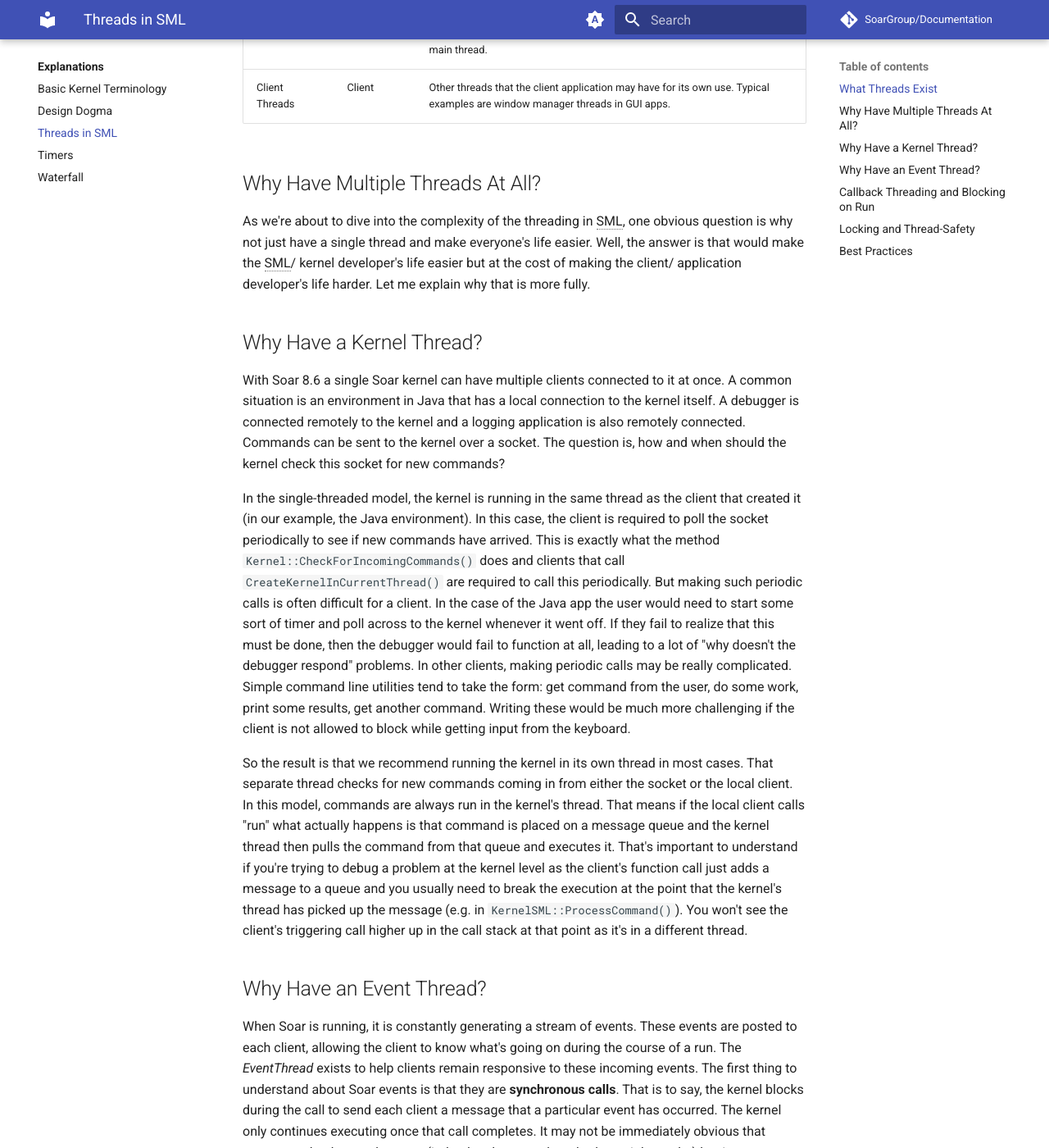
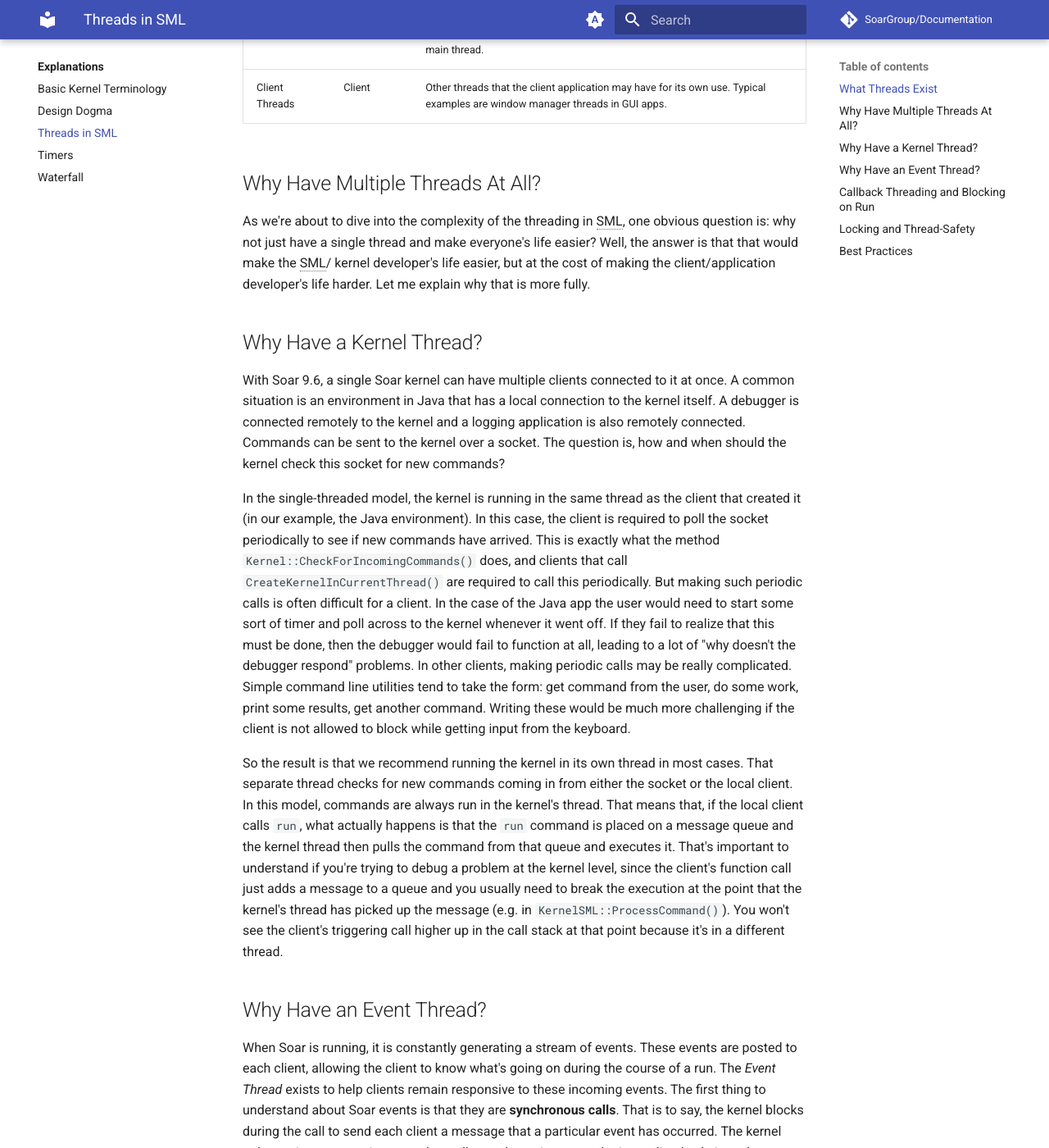
Before and after one commit to SoarGroup/SoarGroup.github.io, an MkDocs documentation site: the page built from docs/explanations/ThreadsInSML.md, in a window 1280 px wide and 1400 px high, scrolled down 1099 px. Shown: the whole window at 82% size. Built offline with MkDocs 1.6.1 and Material for MkDocs 9.7.7, drawn with Linux system fonts in a browser that asks for light colours; comment, search, counter and statistics services are not loaded; some of the changed text lies outside the part shown.

Commit message:
SQUASH: clarity fixes

````diff
--- a/docs/explanations/ThreadsInSML.md
+++ b/docs/explanations/ThreadsInSML.md
@@ -6,12 +6,13 @@
 tags:
   - sml
   - threads
+  - architecture
 ---
 
 # Threads in SML
 
 This document is intended to explain how threads are used in Soar 8.6 and later
-(this document is being written against 8.6.3). It assumes you already have a
+(this document is up-to-date as of 9.6). It assumes you already have a
 passing familiarity with both Soar and the SML interface language. This is
 advanced reading, for those who want to understand everything that's going on
 "under the hood".
@@ -24,40 +25,40 @@
 own separate thread. This choice is made by the client when it initializes the
 Soar kernel by calling either `Kernel::CreateKernelInCurrentThread()`
 or `Kernel::CreateKernelInNewThread()`. A remote connection
-(`Kernel::CreateRemoteConnection()`) doesn't affect the way the kernel is run,
+(`Kernel::CreateRemoteConnection()`) doesn't affect the way the kernel is run;
 this is determined by the local client that created the kernel initially. If
-the kernel is running in its own thread, I will name this thread the _KernelThread_.
+the kernel is running in its own thread, I will name this thread the _Kernel Thread_.
 
 The client side is potentially more complex. First, the client application may
 inherently be multi-threaded, such as a Java GUI app or it may be a simple
 single-threaded C++ program (e.g. a command line utility). Second, the calls to
 start Soar running (e.g. `RunAllAgentsForever`) block, so many clients will
 choose to execute this call in a separate thread in order to keep the rest of
-the application responsive. I'll call this the _RunThread_, which means the thread
+the application responsive. I'll call this the _Run Thread_, which means the thread
 where the run call is initiated. Finally, SML itself starts up (by default) a
-thread called the _EventThread_. This thread is intended to keep the client
+thread called the _Event Thread_. This thread is intended to keep the client
 responsive without a lot of work by the application developer.
 
 This gives us a picture of the overall set of threads:
 
 | Runs           | in         | Description                                                                                                                                                                 |
 | -------------- | ---------- | --------------------------------------------------------------------------------------------------------------------------------------------------------------------------- |
-| KernelThread   | Kernel     | Keeps the kernel responsive to external commands (i.e. ones coming in over a socket connection).                                                                            |
-| EventThread    | Client SML | Used to service incoming events sent by the kernel if Soar is not running (i.e. productions are not firing). This thread is optional but is created by default.             |
-| RunThread      | Client     | Point that run commands are executed. This thread is created by the client, either explicitly with a new thread or implicitly by calling run from the client's main thread. |
+| Kernel Thread   | Kernel     | Keeps the kernel responsive to external commands (i.e. ones coming in over a socket connection).                                                                            |
+| Event Thread    | Client SML | Used to service incoming events sent by the kernel if Soar is not running (i.e. productions are not firing). This thread is optional but is created by default.             |
+| Run Thread      | Client     | Point that run commands are executed. This thread is created by the client, either explicitly with a new thread or implicitly by calling run from the client's main thread. |
 | Client Threads | Client     | Other threads that the client application may have for its own use. Typical examples are window manager threads in GUI apps.                                                |
 
 ## Why Have Multiple Threads At All?
 
 As we're about to dive into the complexity of the threading in SML, one obvious
-question is why not just have a single thread and make everyone's life easier.
-Well, the answer is that would make the SML/ kernel developer's life easier but
-at the cost of making the client/ application developer's life harder. Let me
+question is: why not just have a single thread and make everyone's life easier?
+Well, the answer is that that would make the SML/ kernel developer's life easier, but
+at the cost of making the client/application developer's life harder. Let me
 explain why that is more fully.
 
 ## Why Have a Kernel Thread?
 
-With Soar 8.6 a single Soar kernel can have multiple clients connected to it at
+With Soar 9.6, a single Soar kernel can have multiple clients connected to it at
 once. A common situation is an environment in Java that has a local connection
 to the kernel itself. A debugger is connected remotely to the kernel and a
 logging application is also remotely connected. Commands can be sent to the
@@ -68,7 +69,7 @@
 client that created it (in our example, the Java environment). In this case,
 the client is required to poll the socket periodically to see if new commands
 have arrived. This is exactly what the method `Kernel::CheckForIncomingCommands()`
-does and clients that call `CreateKernelInCurrentThread()` are required to call
+does, and clients that call `CreateKernelInCurrentThread()` are required to call
 this periodically. But making such periodic calls is often difficult for a
 client. In the case of the Java app the user would need to start some sort of
 timer and poll across to the kernel whenever it went off. If they fail to
@@ -82,21 +83,21 @@
 So the result is that we recommend running the kernel in its own thread in most
 cases. That separate thread checks for new commands coming in from either the
 socket or the local client. In this model, commands are always run in the
-kernel's thread. That means if the local client calls "run" what actually
-happens is that command is placed on a message queue and the kernel thread then
+kernel's thread. That means that, if the local client calls `run`, what actually
+happens is that the `run` command is placed on a message queue and the kernel thread then
 pulls the command from that queue and executes it. That's important to
-understand if you're trying to debug a problem at the kernel level as the
+understand if you're trying to debug a problem at the kernel level, since the
 client's function call just adds a message to a queue and you usually need to
 break the execution at the point that the kernel's thread has picked up the
 message (e.g. in `KernelSML::ProcessCommand()`). You won't see the client's
-triggering call higher up in the call stack at that point as it's in a
+triggering call higher up in the call stack at that point because it's in a
 different thread.
 
 ## Why Have an Event Thread?
 
 When Soar is running, it is constantly generating a stream of events. These
 events are posted to each client, allowing the client to know what's going on
-during the course of a run. The _EventThread_ exists to help clients remain
+during the course of a run. The _Event Thread_ exists to help clients remain
 responsive to these incoming events. The first thing to understand about Soar
 events is that they are **synchronous calls**. That is to say, the kernel blocks
 during the call to send each client a message that a particular event has
@@ -167,7 +168,7 @@
 
 With this model we really want the run call to block so that each single step
 was a single call (writing this where `Run-agents-1-step` is non-blocking would
-be much harder). But over the development of 8.6 we learned that we really
+be much harder). But, over the development of 8.6, we learned that we really
 didn't want this model and instead we now have a model more like this:
 
 ```Java
````
